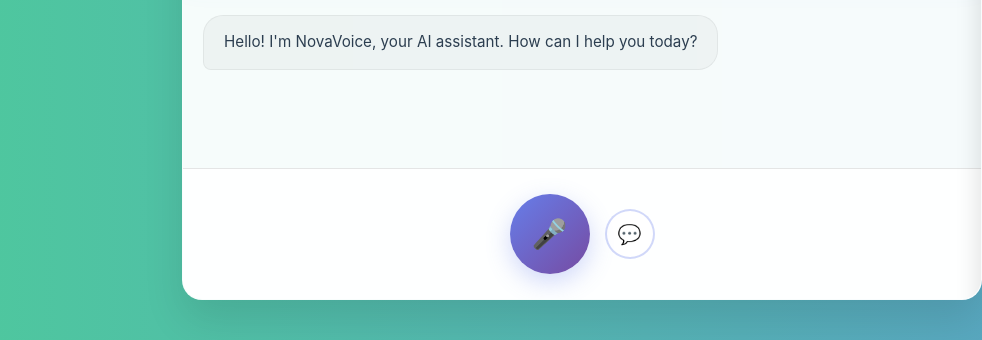
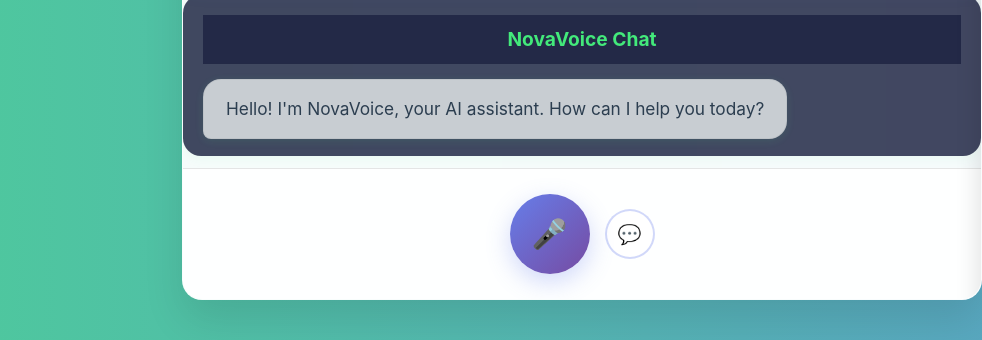
Before and after one commit to MohammadAbdulRihan/AI-voice-Agent, a website: page static/index.html in a window 1280 px wide. Shown: the part 460-800 px from the top of the page, without its empty margins (298-1280 px from the left). Drawn offline with Linux system fonts and the light colour scheme.

Commit message:
Add sticky chat header and improve chat container styles

```diff
--- a/static/index.html
+++ b/static/index.html
@@ -132,6 +132,7 @@
 
         <!-- Chat Container -->
         <div class="chat-container" id="chatContainer">
+            <div class="sticky-chat-header">NovaVoice Chat</div>
             <!-- Welcome Message -->
             <div class="message ai-message">
                 <div class="message-content">
--- a/static/style.css
+++ b/static/style.css
@@ -1,3 +1,52 @@
+/* Chat Container Improvements */
+.chat-container {
+    flex: 1;
+    overflow-y: auto;
+    padding: 24px 18px 18px 18px;
+    background: rgba(34,41,70,0.85);
+    border-radius: 18px;
+    box-shadow: 0 2px 12px rgba(67,233,123,0.08);
+    margin-bottom: 12px;
+    scroll-behavior: smooth;
+}
+.message {
+    margin-bottom: 18px;
+    display: flex;
+    align-items: flex-start;
+}
+.ai-message .message-content {
+    background: linear-gradient(90deg, #43e97b 0%, #232946 100%);
+    color: #fff;
+    border-radius: 18px 18px 18px 4px;
+    padding: 16px 22px;
+    font-size: 1.08rem;
+    box-shadow: 0 2px 8px rgba(67,233,123,0.10);
+    max-width: 80%;
+    word-break: break-word;
+}
+.user-message .message-content {
+    background: linear-gradient(90deg, #232946 0%, #43e97b 100%);
+    color: #eaeaea;
+    border-radius: 18px 18px 4px 18px;
+    padding: 16px 22px;
+    font-size: 1.08rem;
+    box-shadow: 0 2px 8px rgba(67,233,123,0.10);
+    max-width: 80%;
+    margin-left: auto;
+    word-break: break-word;
+}
+.sticky-chat-header {
+    position: sticky;
+    top: 0;
+    background: rgba(34,41,70,0.95);
+    padding: 12px 0;
+    text-align: center;
+    font-size: 1.2rem;
+    font-weight: 700;
+    color: #43e97b;
+    z-index: 2;
+    border-bottom: 1px solid #232946;
+}
 /* Welcome Card */
 .welcome-card {
     max-width: 500px;
```
